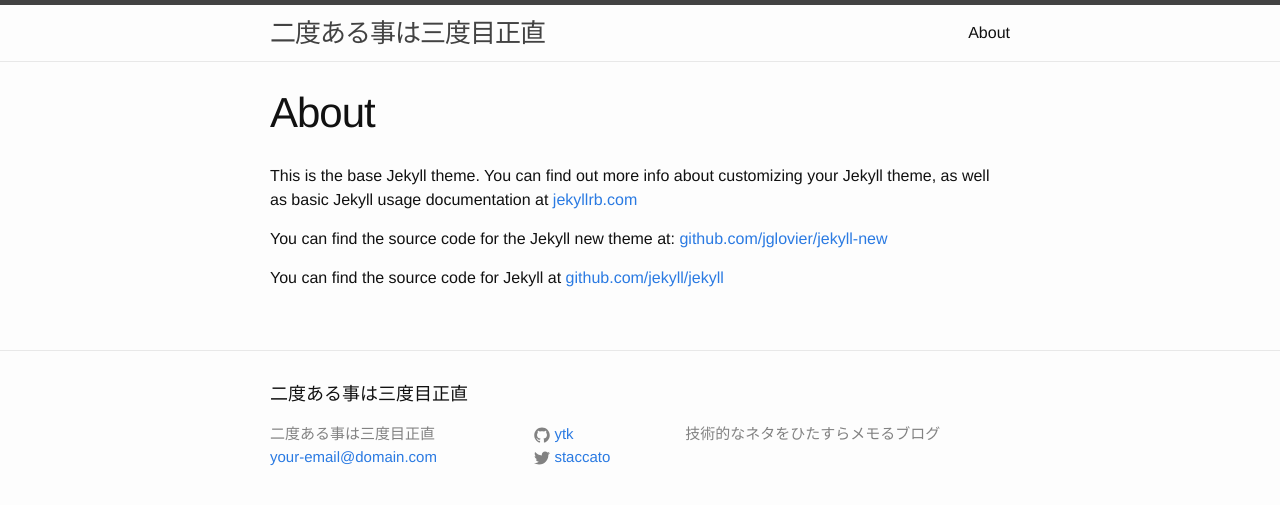
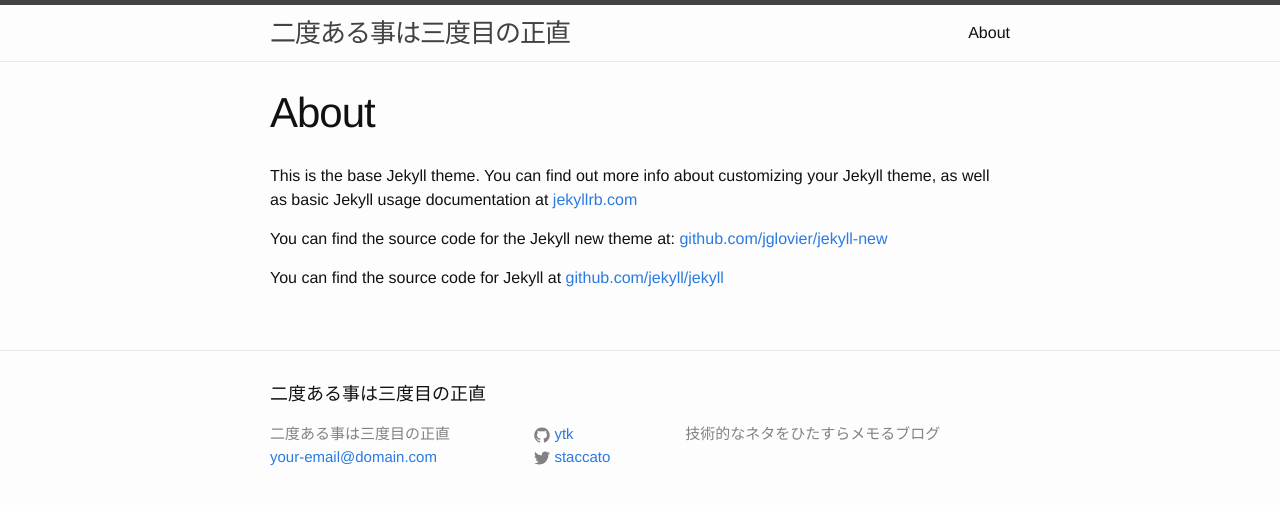
Before and after one commit to ytk/ytk.github.io, a Jekyll site: the page built from about.md, in a window 1280 px wide. Shown: the top 505 px of the page. Built offline with Jekyll 4.4.1, drawn with Linux system fonts in a browser that asks for light colours.

Commit message:
update config

```diff
--- a/_config.yml
+++ b/_config.yml
@@ -1,10 +1,10 @@
 # Site settings
-title: 二度ある事は三度目正直
+title: 二度ある事は三度目の正直
 email: your-email@domain.com
 description: > # this means to ignore newlines until "baseurl:"
   技術的なネタをひたすらメモるブログ
 baseurl: "" # the subpath of your site, e.g. /blog/
-url: "http://ytk.github.io/" # the base hostname & protocol for your site
+url: "https://ytk.github.io/" # the base hostname & protocol for your site
 twitter_username: staccato
 github_username:  ytk
 
```
